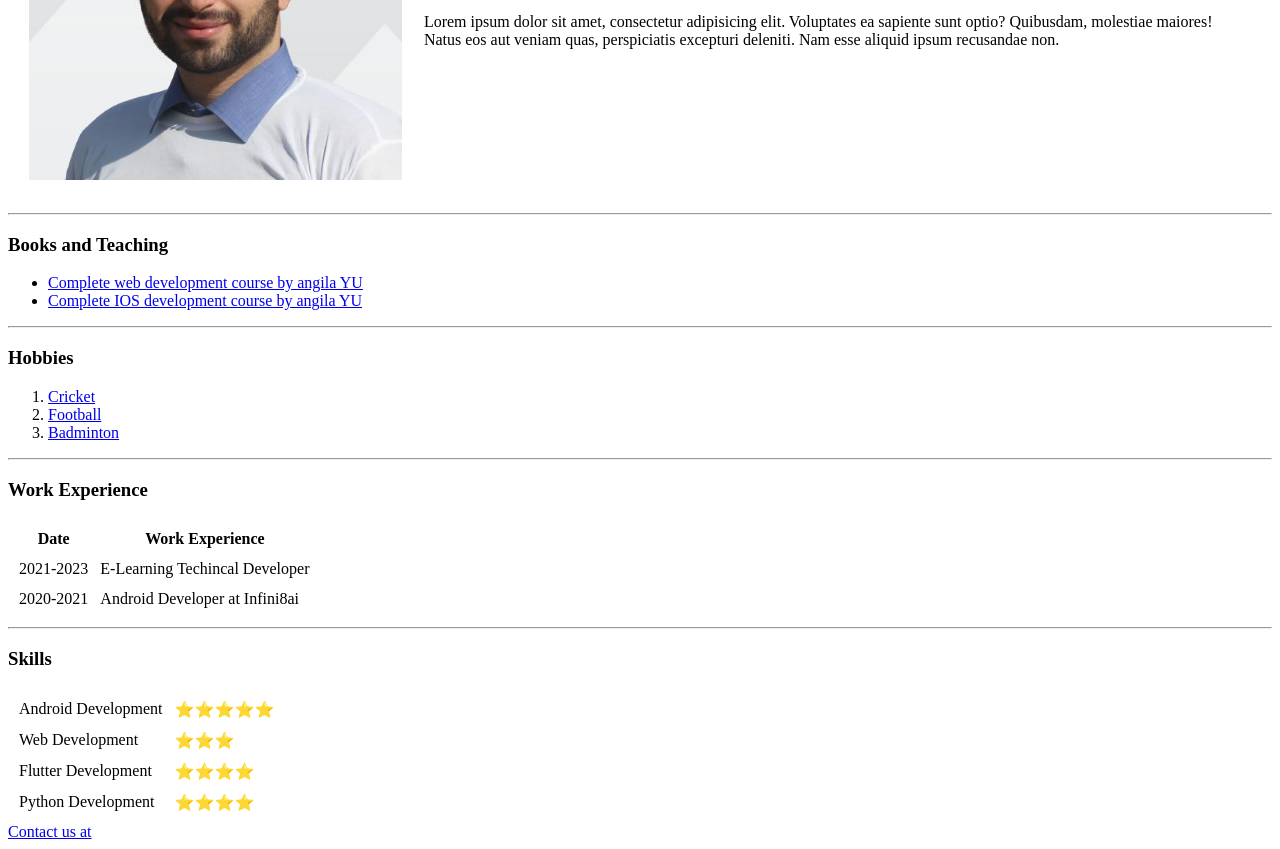
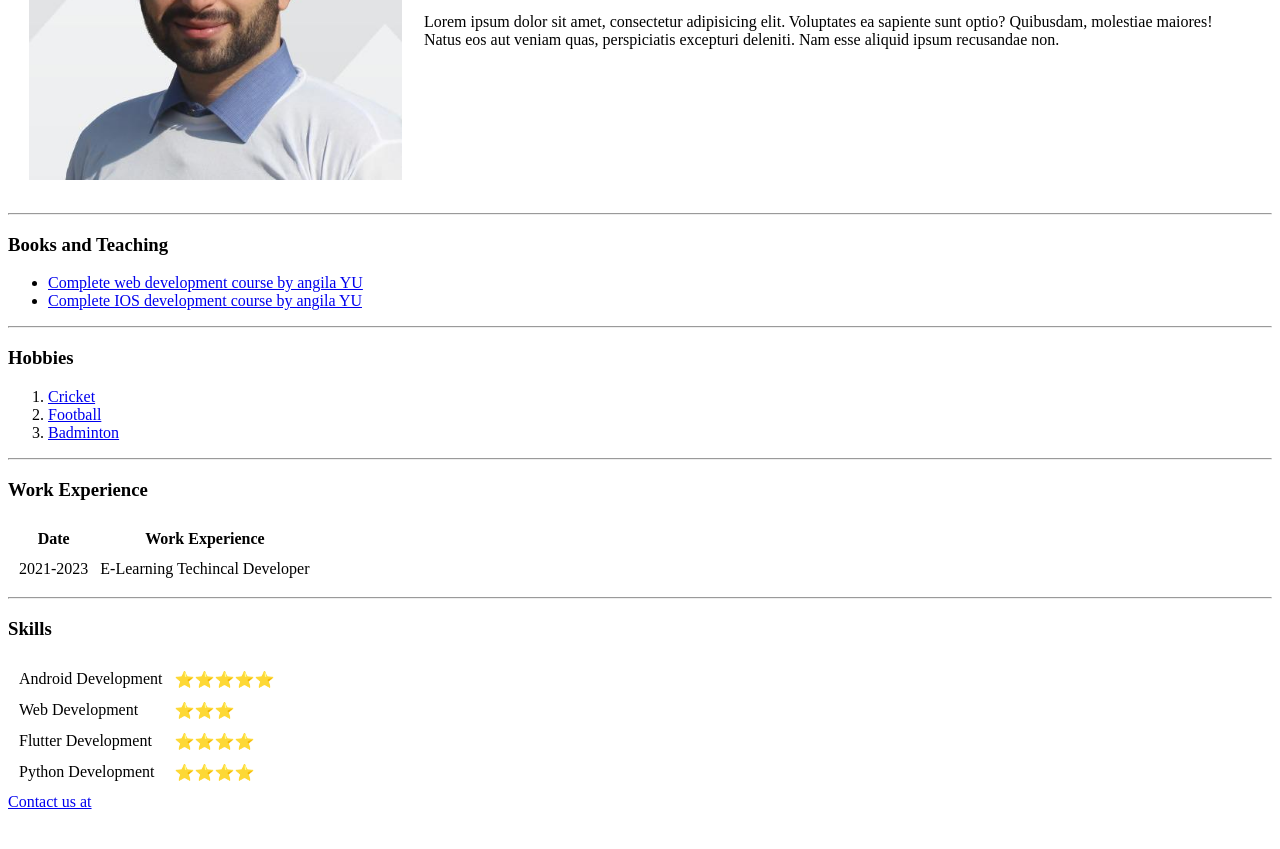
Before and after one commit to Mazhar-ali8/CV, a plain HTML site: page index.html in a window 1280 px wide. Shown: the part 249-1098 px from the top of the page. After the commit the page ends 1068 px from the top, so only its background shows below. Drawn offline with Linux system fonts and the light colour scheme.

Commit message:
Update index.html

```diff
--- a/index.html
+++ b/index.html
@@ -53,10 +53,6 @@
                 <td>2021-2023</td>
                 <td>E-Learning Techincal Developer</td>
             </tr>
-            <tr>
-                <td>2020-2021</td>
-                <td>Android Developer at Infini8ai</td>
-            </tr>
         </tbody>
     </table>
     <hr>
```
